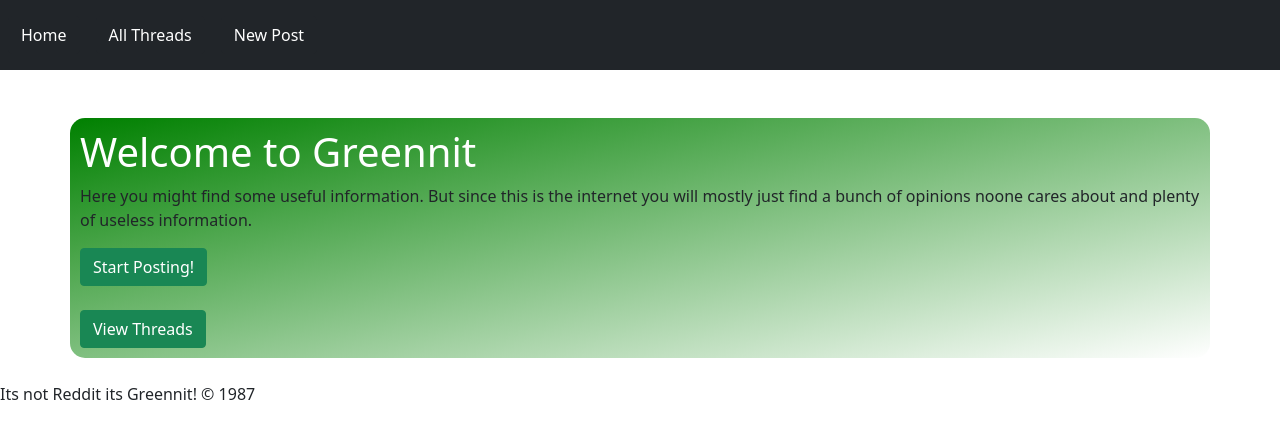
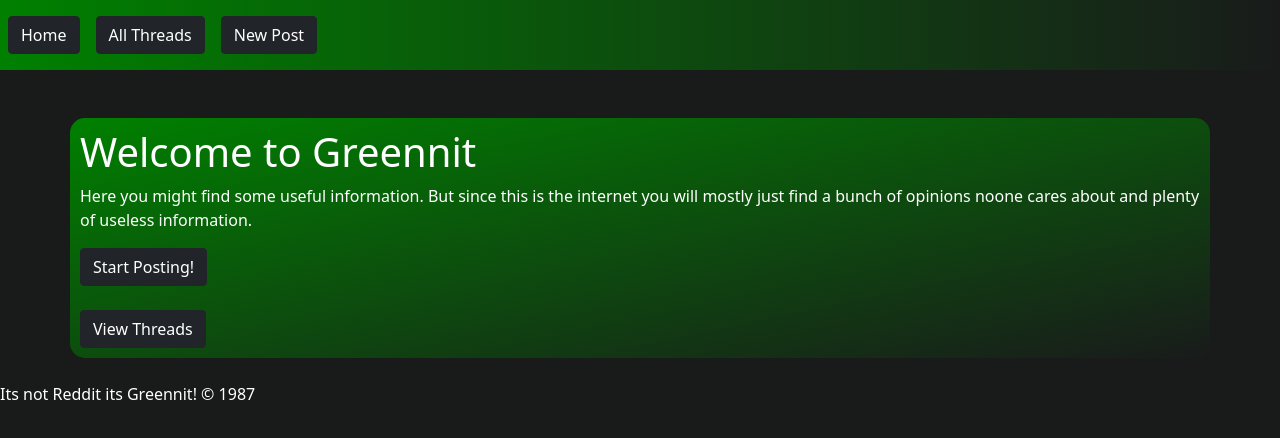
Before and after one commit to kjosenenko/final-project-client, a React (Create React App) app: page / in a window 1280 px wide. Shown: the top 438 px of the page. Built offline with nearby package versions, Linux system fonts and the light colour scheme; no server answers.

Commit message:
added styling

```diff
--- a/src/App.css
+++ b/src/App.css
@@ -1,15 +1,11 @@
 #container-div {
-  background-image: linear-gradient(to bottom right, green, white);
+  background-image: linear-gradient(to bottom right, green, #191B1B);
   border-radius: 15px;
   padding: 10px;
 }
 
-h1 {
-  color: white;
-}
-
-h5 {
-  color:green;
+body {
+  background-color: #191B1B;
 }
 
 textarea {
@@ -21,8 +17,24 @@ input {
   width: 100%;
 }
 
-small {
-  color:grey
+.white {
+  color: white;
+}
+
+.green {
+  color:green;
+}
+
+.grey {
+  color: grey;
+}
+
+.dark-background {
+  background-color:#191B1B;
+}
+
+.nav-background {
+  background-image: linear-gradient(to right, green , #191B1B);
 }
 
 .card {
--- a/src/components/ErrorPage.js
+++ b/src/components/ErrorPage.js
@@ -3,7 +3,7 @@ import React, { Component } from 'react'
 class ErrorPage extends Component {
     render() {
         return (
-            <div>
+            <div className="white">
                 These are not the droids you are looking for.
             </div>
         )
--- a/src/components/Footer.js
+++ b/src/components/Footer.js
@@ -3,7 +3,7 @@ import React, { Component } from 'react'
 export class Footer extends Component {
     render() {
         return (
-            <div>
+            <div className="white">
                 Its not Reddit its Greennit! &copy; 1987
             </div>
         )
--- a/src/components/Form.js
+++ b/src/components/Form.js
@@ -3,7 +3,7 @@ import React, { Component } from 'react'
 class Form extends Component {
     render() {
         return (
-            <form>
+            <form className="white">
                 <div className="mb-3 row">
                     <div className="col">
                         <label>Subject</label><br/>
--- a/src/components/Home.js
+++ b/src/components/Home.js
@@ -4,12 +4,12 @@ import {Link} from 'react-router-dom'
 class Home extends Component {
     render() {
         return (
-            <div>
+            <div className="white">
                 <h1>Welcome to Greennit</h1>
                 <p>Here you might find some useful information. But since this is the internet you will mostly just find a bunch of opinions noone cares about and plenty of useless information.</p>
-                <Link className="btn btn-success" to="/posts/new">Start Posting!</Link>
+                <Link className="btn btn-dark" to="/posts/new">Start Posting!</Link>
                 <br /><br />
-                <Link className="btn btn-success" to="/posts">View Threads</Link>
+                <Link className="btn btn-dark" to="/posts">View Threads</Link>
             </div>
         )
     }
--- a/src/components/Nav.js
+++ b/src/components/Nav.js
@@ -4,7 +4,7 @@ import {Link} from 'react-router-dom'
 class Nav extends Component {
     render() {
         return (
-            <nav className="navbar navbar-expand-lg navbar-dark bg-dark">
+            <nav className="navbar navbar-expand-lg nav-background">
                 <ul className="navbar-nav me-auto mb-2 mb-lg-0">
                     <li className="nav-link"><Link className="btn btn-dark" to="/">Home</Link></li>
                     <li className="nav-link"><Link className="btn btn-dark" to="/posts">All Threads</Link></li>
--- a/src/components/Post.js
+++ b/src/components/Post.js
@@ -5,10 +5,10 @@ class Post extends Component {
     render() {
         const {author, post, subject, id} = this.props
         return (
-            <div className="card">
-                <h5 className="card-title">{subject}</h5>
-                <small className="card-text">by: {author}</small>
-                <p className="card-text">{post}</p>
+            <div className="card dark-background">
+                <h5 className="card-title green">{subject}</h5>
+                <small className="card-text grey">by: {author}</small>
+                <p className="card-text white">{post}</p>
                 <Link className="btn btn-secondary" to={`/posts/${id}`}>{id}</Link>
             </div>
         )
--- a/src/components/PostThread.js
+++ b/src/components/PostThread.js
@@ -14,9 +14,9 @@ class PostThread extends Component {
             replies = this.props.replies.map((reply, i) => <Reply key={i} author={reply.author} reply={reply.reply}/>)
             return (
                 <div>
-                    <h3 className="card-title">{post.subject}</h3>
+                    <h3 className="card-title white">{post.subject}</h3>
                     <small className="card-text">by: {post.author}</small>
-                    <p className="card-text">{post.post}</p>
+                    <p className="card-text white">{post.post}</p>
                     <div className="subContainer">
                         {replies}
                         <h5>Post a reply</h5>
--- a/src/components/Posts.js
+++ b/src/components/Posts.js
@@ -7,7 +7,7 @@ class Posts extends Component {
         const posts = this.props.posts.map((post, i) => <Post key={i} author={post.author} subject={post.subject} post={post.post} id={post.id}/>)
         return (
             <div>
-                <h1>Posts</h1>
+                <h1 className="white">Posts</h1>
                 {posts}
             </div>
         )
--- a/src/components/Reply.js
+++ b/src/components/Reply.js
@@ -6,7 +6,7 @@ export class Reply extends Component {
         return (
             <div>
                 <small>{author} says:</small>
-                <p>{reply}</p>
+                <p className="white">{reply}</p>
             </div>
         )
     }
```
